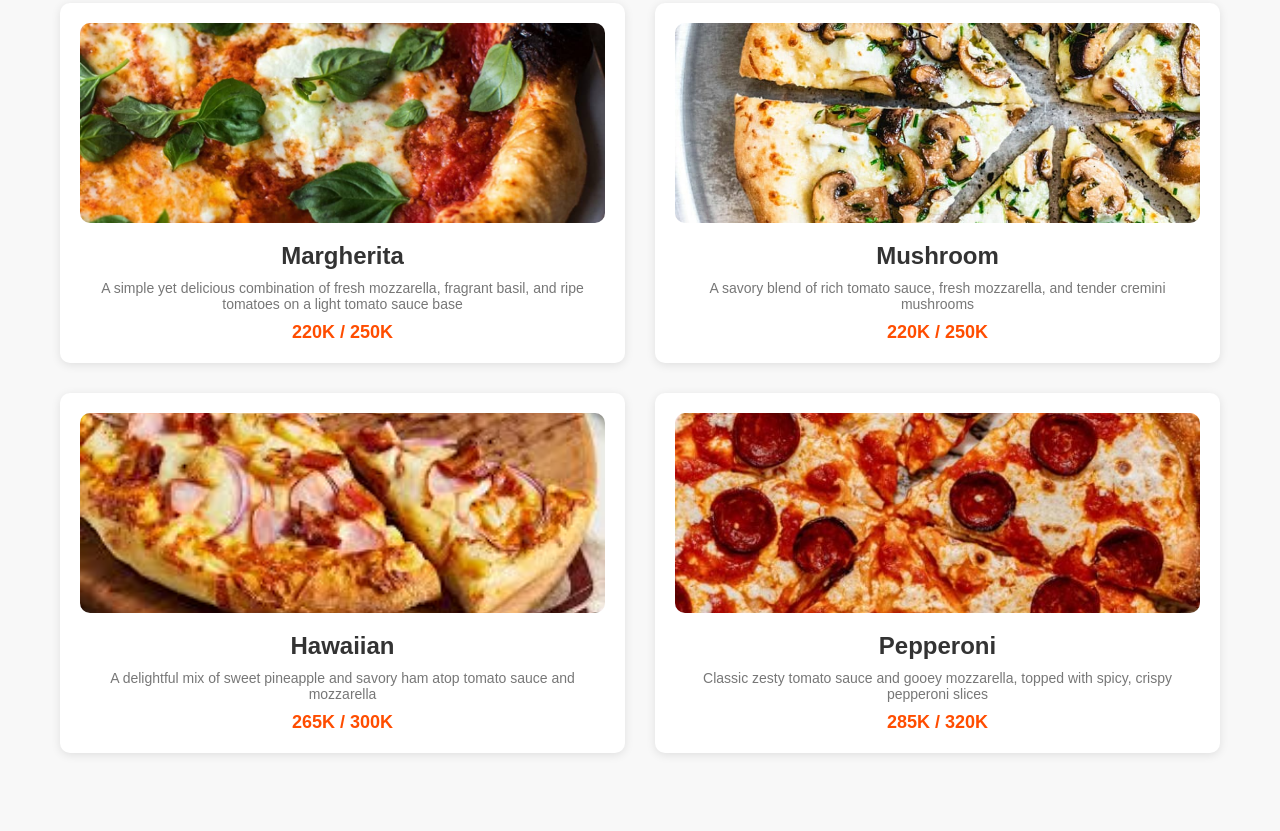
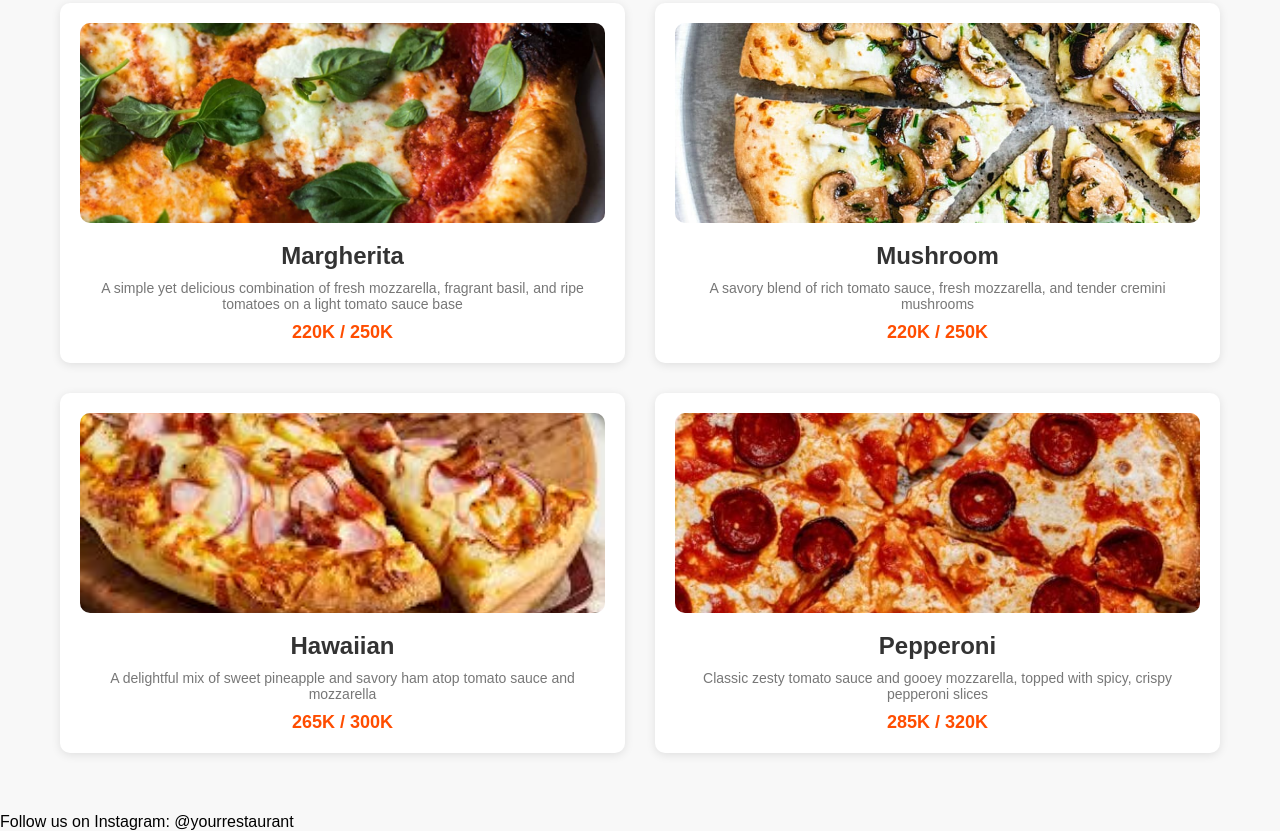
Before and after one commit to KarsssV/Tugas-PWEB-4-Menu, a plain HTML site: page index.html in a window 1280 px wide. Shown: the part 309-1140 px from the top of the page. Drawn offline with Linux system fonts and the light colour scheme.

Commit message:
Update index.html

```diff
--- a/index.html
+++ b/index.html
@@ -202,6 +202,10 @@
         </section>
     </div>
 
+    <footer class="restaurant-footer">
+    <p>Follow us on Instagram: @yourrestaurant</p>
+    </footer>
+
     <script src="Menu.js"></script>
 </body>
 </html>
```
